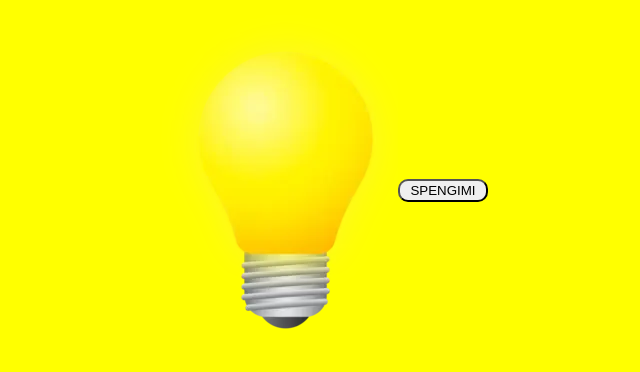
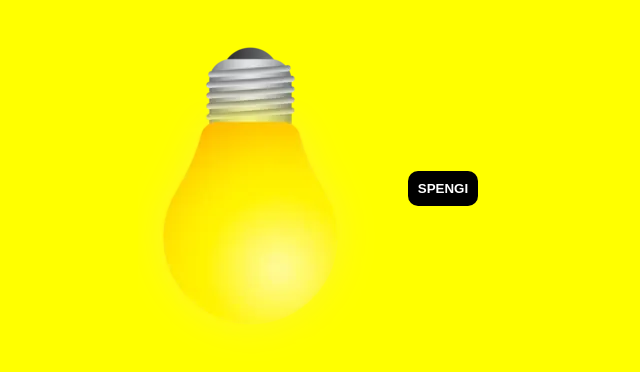
Before and after one commit to AgostinoCaruso/js-dom-1, a plain HTML site: page index.html in a window 1280 px wide. Both pictures are taken after a click on the button "ACCENDI". Shown: the whole page, without its empty margins (332-972 px from the left). Drawn offline with Linux system fonts and the light colour scheme.

Commit message:
lampadina sotto sopra

```diff
--- a/script/lamp.js
+++ b/script/lamp.js
@@ -20,18 +20,23 @@ const myBody = document.querySelector("body");
 const lampWhite = document.getElementById("whiteLamp");
 const lampYellow = document.getElementById("yellowLamp");
 
-lampWhite.style.transform = "rotateY(180deg)";
-
+lampWhite.style.transform = "rotate(180deg)";
+lampYellow.style.transform = "rotate(180deg)";
 
 buttonLamp.addEventListener("click", function(){
+
     lampWhite.classList.toggle("d-none");
     lampYellow.classList.toggle("d-none");
+
     if(lampWhite.classList.contains("d-none")){
+
         myBody.classList.toggle("accesoBody");
-        buttonLamp.innerHTML = "spengimi";
+        buttonLamp.innerHTML = "spengi";
+        buttonLamp.classList.toggle("buttonLampOn");
     }else{
-        //myBody.style.backgroundColor = "black";
+
         myBody.classList.toggle("accesoBody");
         buttonLamp.innerHTML = "accendi";
+        buttonLamp.classList.toggle("buttonLampOn");
     }
 })
--- a/style/style.css
+++ b/style/style.css
@@ -2,12 +2,11 @@ body{
     height: 100vh;
     background-color: black;
 }
-/* img{
-    width: 100%;
-} */
+img{
+    display: block;
+}
 .container{
     max-width:1200px;
-
 }
 main{
     display: flex;
@@ -19,8 +18,15 @@ main{
 }
 #buttonLamp{
     text-transform: uppercase;
-    padding: 2px 10px;
+    padding: 10px 10px;
     border-radius: 10px;
+    border: none;
+    font-weight: 800;
+}
+.buttonLampOn{
+    background-color: black;
+    color: white;
+    font-weight: 800;
 }
 .accesoBody{
     background-color: yellow;
```
